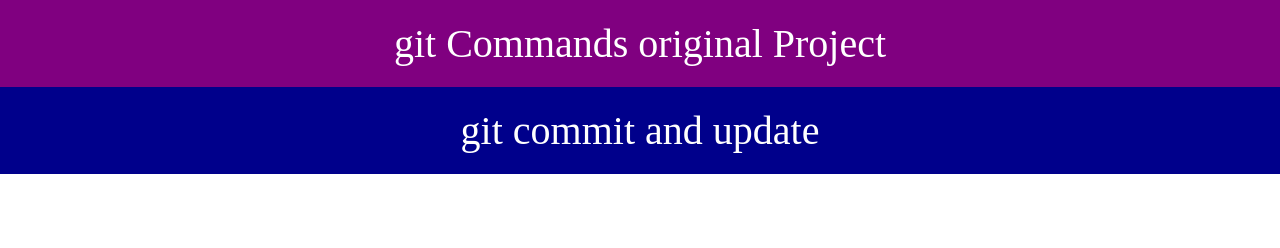
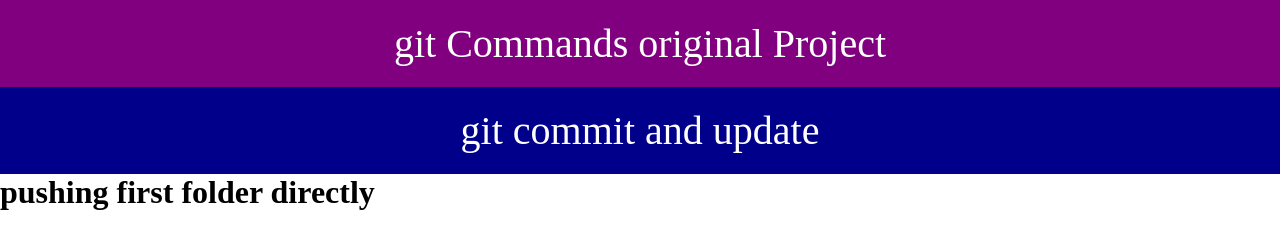
Before and after one commit to CadisEtramaRai/git-github-commands, a plain HTML site: page index.html in a window 1280 px wide. Drawn offline with Linux system fonts and the light colour scheme.

Commit message:
pushing directly first folder

```diff
--- a/index.html
+++ b/index.html
@@ -28,5 +28,6 @@
   <body>
     <div class="first">git Commands original Project</div>
     <div class="second">git commit and update</div>
+    <h1>pushing first folder directly</h1>
   </body>
 </html>
```
